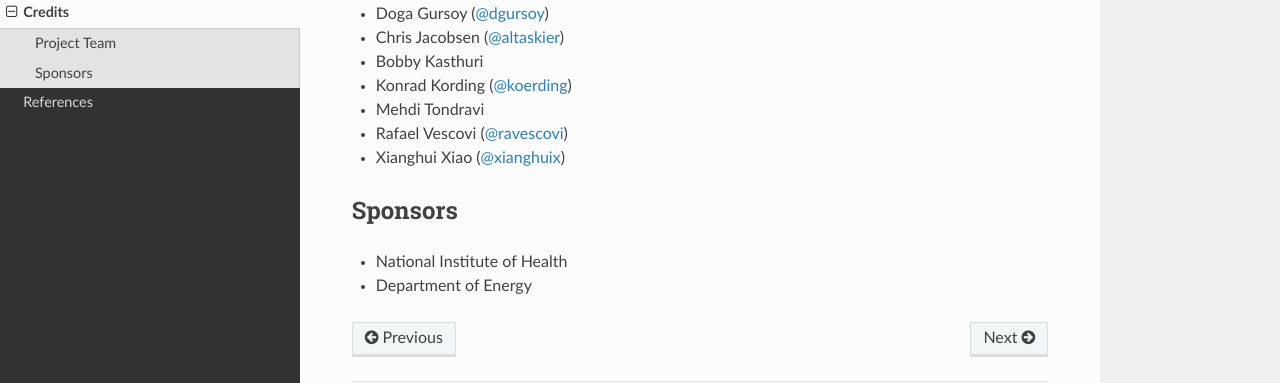
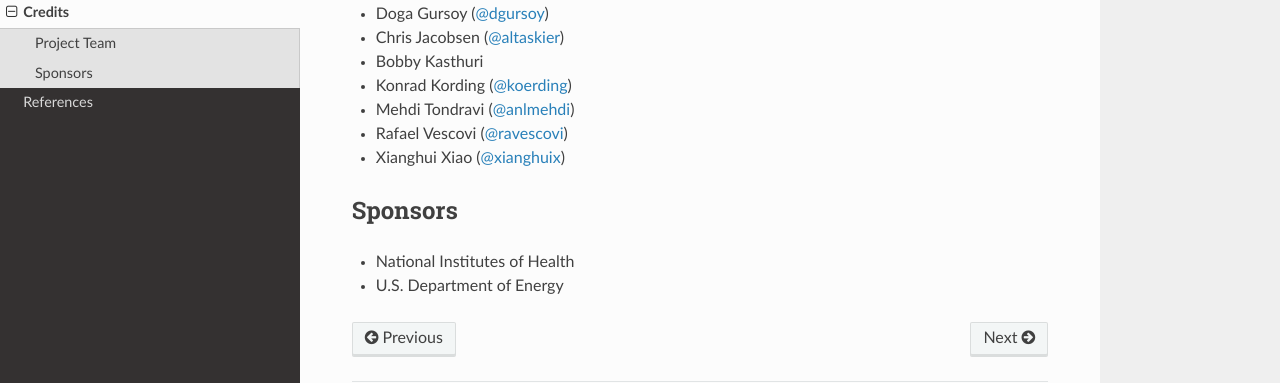
Before and after one commit to xbrainmap/xbrainmap, a Sphinx documentation site: the page built from doc/source/credits.rst, in a window 1280 px wide. Shown: the part 286-669 px from the top of the page. Built offline with Sphinx 7.4.7 and the Read the Docs theme 2.0.0, drawn with Linux system fonts in a browser that asks for light colours.

Commit message:
Update credits.rst

```diff
--- a/doc/source/credits.rst
+++ b/doc/source/credits.rst
@@ -10,14 +10,14 @@
 * Chris Jacobsen (`@altaskier`_)
 * Bobby Kasthuri
 * Konrad Kording (`@koerding`_)
-* Mehdi Tondravi
+* Mehdi Tondravi (`@anlmehdi`_)
 * Rafael Vescovi (`@ravescovi`_)
 * Xianghui Xiao (`@xianghuix`_)
 
 Sponsors
 --------
-* National Institute of Health
-* Department of Energy
+* National Institutes of Health
+* U.S. Department of Energy
 
 
 .. _`@vdeandrade`: https://github.com/vdeandrade
@@ -26,5 +26,6 @@
 .. _`@dgursoy`: https://github.com/dgursoy
 .. _`@altaskier`: https://github.com/altaskier
 .. _`@koerding`: https://github.com/koerding
+.. _`@anlmehdi`: https://github.com/anlmehdi
 .. _`@ravescovi`: https://github.com/ravescovi
 .. _`@xianghuix`: https://github.com/xianghuix
```
